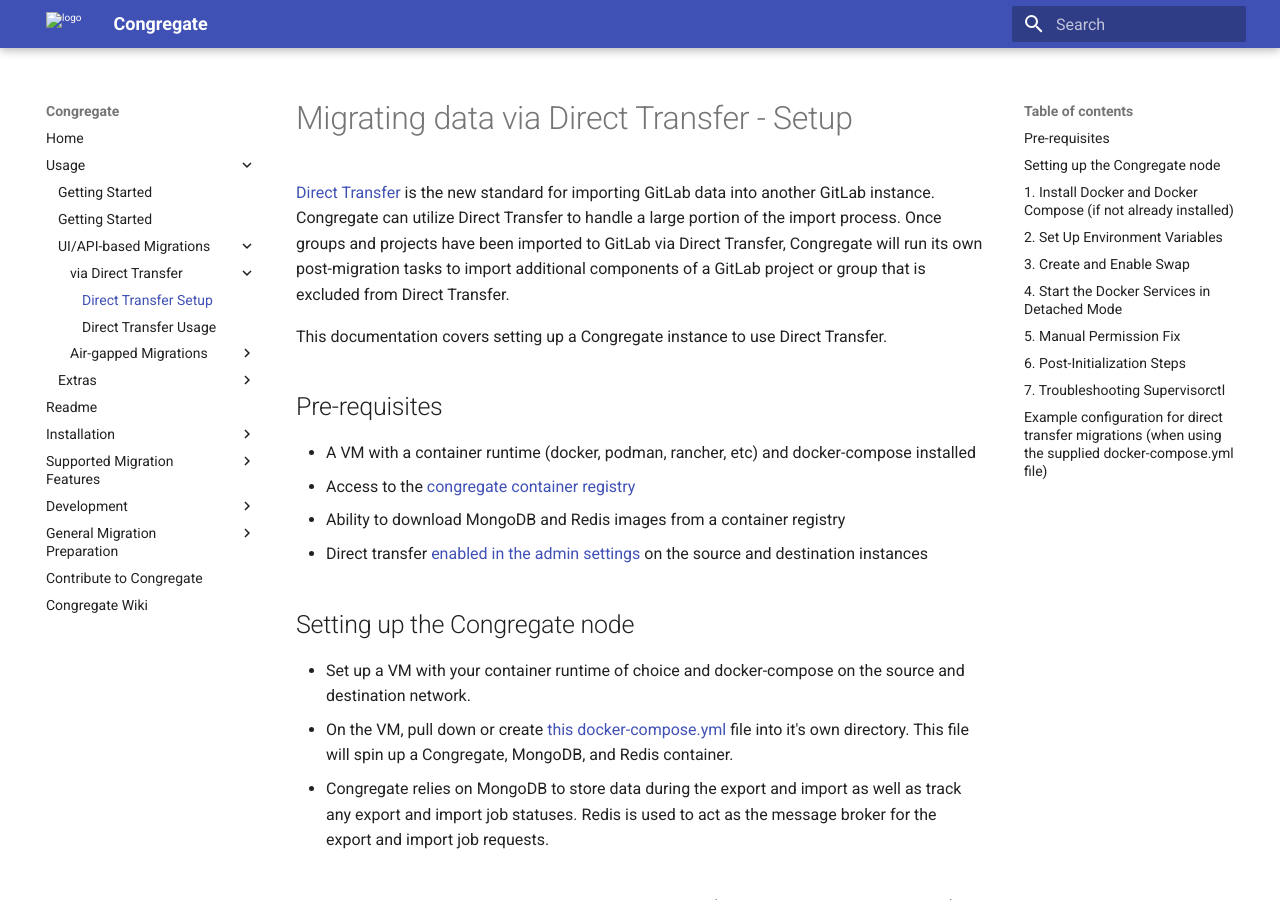
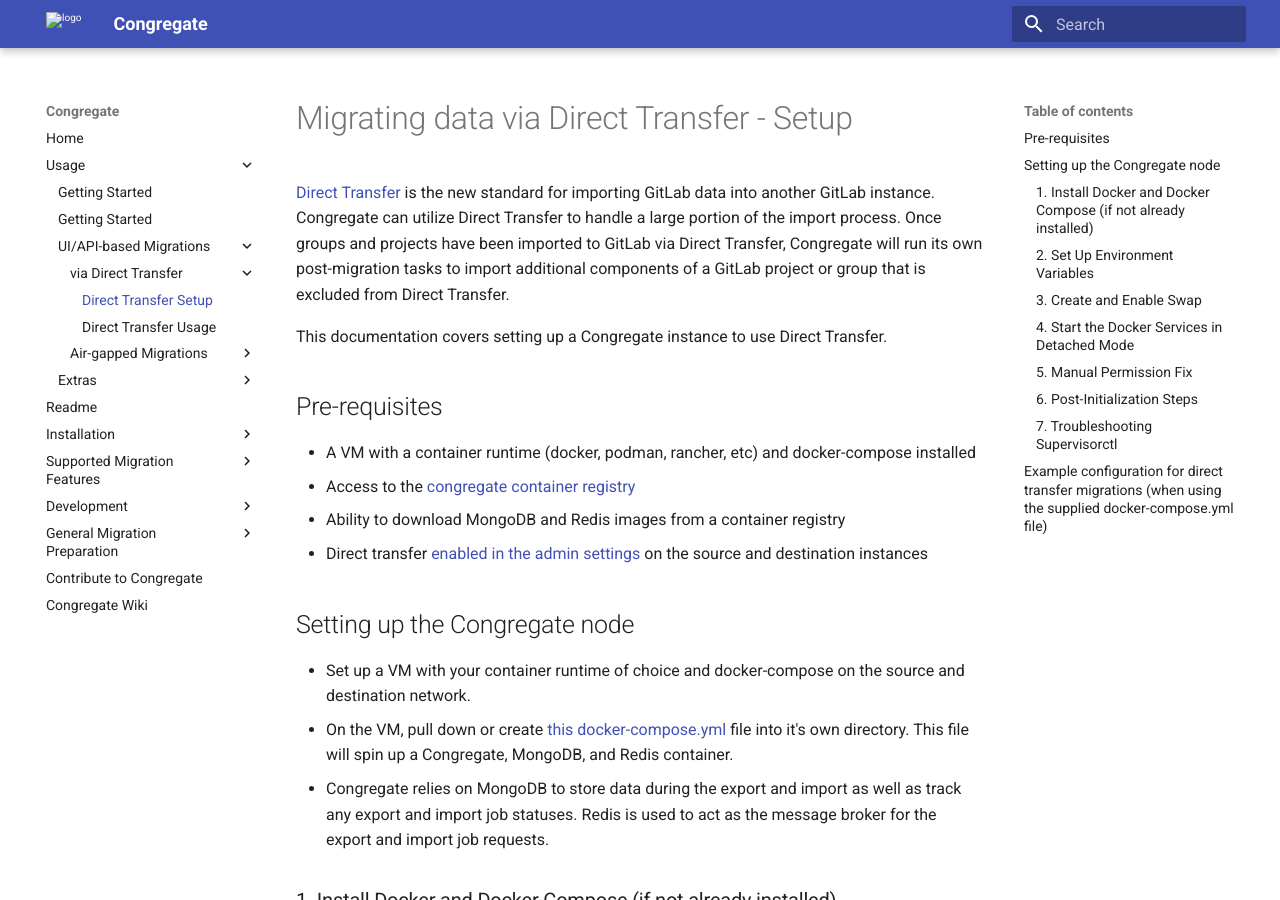
Before and after one commit to LINWEN607/congregate, an MkDocs documentation site: the page built from docs/direct-transfer-api.md, in a window 1280 px wide and 900 px high. Built offline with MkDocs 1.6.1 and Material for MkDocs 9.7.7, drawn with Linux system fonts in a browser that asks for light colours.

Commit message:
Adjust headers

````diff
--- a/docs/direct-transfer-api.md
+++ b/docs/direct-transfer-api.md
@@ -17,14 +17,14 @@
 - On the VM, pull down or create [this docker-compose.yml](https://gitlab.com/gitlab-org/professional-services-automation/tools/migration/congregate/-/blob/master/docker/release/docker-compose.yml) file into it's own directory. This file will spin up a Congregate, MongoDB, and Redis container.
   - Congregate relies on MongoDB to store data during the export and import as well as track any export and import job statuses. Redis is used to act as the message broker for the export and import job requests.
 
-## 1. Install Docker and Docker Compose (if not already installed)
+### 1. Install Docker and Docker Compose (if not already installed)
 
 Follow the official Docker installation guide for your operating system:
 
 - [Install Docker](https://docs.docker.com/get-docker/)
 - [Install Docker Compose](https://docs.docker.com/compose/install/)
 
-## 2. Set Up Environment Variables
+### 2. Set Up Environment Variables
 
 Ensure the `$CONGREGATE_DATA` environment variable is set and points to your data directory. For example:
 
@@ -42,7 +42,7 @@
 
 Create a `cache` directory in the same location where the docker-compose file will be run. This will be used for the Redis cache.
 
-## 3. Create and Enable Swap
+### 3. Create and Enable Swap
 
 To ensure that Docker services have sufficient memory, create a 2GB swap file (recommended):
 
@@ -60,7 +60,7 @@
 echo '/swapfile none swap sw 0 0' | sudo tee -a /etc/fstab
 ```
 
-## 4. Start the Docker Services in Detached Mode
+### 4. Start the Docker Services in Detached Mode
 
 Navigate to the directory where the docker-compose.yml file exists:
 
@@ -70,7 +70,7 @@
 docker-compose up -d
 ```
 
-## 5. Manual Permission Fix
+### 5. Manual Permission Fix
 
 After starting the containers, log into the `congregate` container as `root` to manually change the ownership of the `data` folder and the Docker socket to ensure `ps-user` has the necessary permissions.
 
@@ -83,7 +83,7 @@
 
 This ensures `ps-user` has proper permissions to access the data directory and Docker socket, avoiding issues during the initialization process.
 
-## 6. Post-Initialization Steps
+### 6. Post-Initialization Steps
 
 After ensuring the permissions are set, follow the initialization steps to initialize and validate the configuration:
 
@@ -93,7 +93,7 @@
 supervisorctl start all
 ```
 
-## 7. Troubleshooting Supervisorctl
+### 7. Troubleshooting Supervisorctl
 
 If the `supervisorctl` command gives any errors like `connection refused`, attempt to reboot `supervisord` with the default config and try again:
 
````
